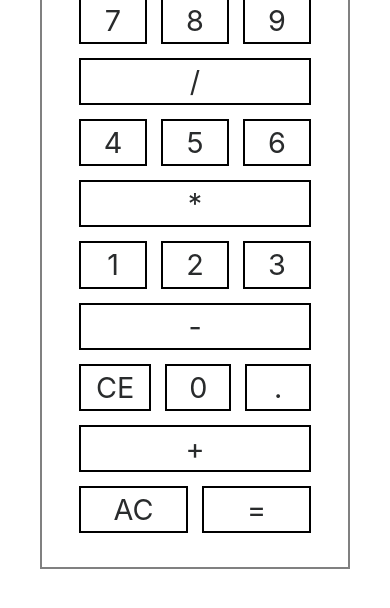
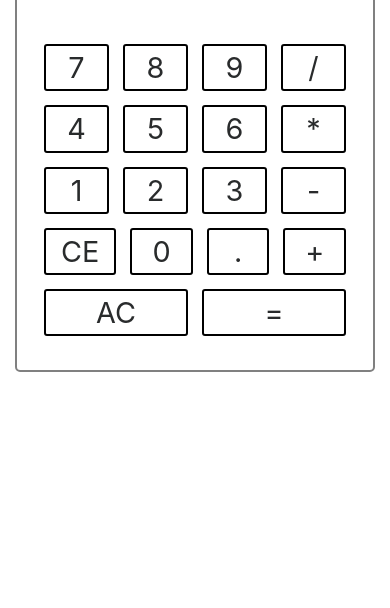
Before and after one commit to codeAWgit/calc, a plain HTML site: page index.html in a window 390 px wide. Shown: the part 236-844 px from the top of the page. Drawn offline with nearby package versions, Linux system fonts and the light colour scheme.

Commit message:
Made calcutator responsive to all sizes and added a max width. I added a fun screen intro. I removed the small amount of jQuery.

```diff
--- a/index.html
+++ b/index.html
@@ -11,7 +11,6 @@
 
     <link rel="stylesheet" href="style.css">
 
-    <script defer="true" src="https://ajax.googleapis.com/ajax/libs/jquery/3.3.1/jquery.min.js"></script>
     <script defer="true" src="script.js"></script>
 
 </head>
@@ -20,12 +19,13 @@
         <div class="row">
             <div class="col"></div>
             <div class="col"></div>
-            <div class="col-md-4 calcBody">
+            <div class="col-sm-8 col-md-6 col-lg-5 col-xl-4">
+                <div class="calcBody">
                     <div class="row">
                         <div class="col"><h2>basic calc</h2></div>
                     </div>
                     <div class="row">
-                        <div class="col calcScreen">0</div>
+                            <div class="col calcScreen">Let's get calculating!</div>
                             <!-- Let's get calculating! -->
                     </div>
                     <div class="container calcButtons">
@@ -33,32 +33,34 @@
                             <div class="col bttn" onclick="numToScreen('7')">7</div>
                             <div class="col bttn" onclick="numToScreen('8')">8</div>
                             <div class="col bttn" onclick="numToScreen('9')">9</div>
-                        <div class="col bttn" onclick="operation('divide')">/</div>
+                            <div title="Divide" class="col bttn" onclick="operation('divide')">/</div>
                         </div>
                         <div class="row text-center">
                             <div class="col bttn" onclick="numToScreen('4')">4</div>
                             <div class="col bttn" onclick="numToScreen('5')">5</div>
                             <div class="col bttn" onclick="numToScreen('6')">6</div>
-                        <div class="col bttn" onclick="operation('multiply')">*</div>
+                            <div title="Multiply" class="col bttn" onclick="operation('multiply')">*</div>
                         </div>
                         <div class="row text-center">
                             <div class="col bttn" onclick="numToScreen('1')">1</div>
                             <div class="col bttn" onclick="numToScreen('2')">2</div>
                             <div class="col bttn" onclick="numToScreen('3')">3</div>
-                        <div class="col bttn" onclick="operation('minus')">-</div>
+                            <div title="Subtract" class="col bttn" onclick="operation('minus')">-</div>
                         </div>
                         <div class="row text-center">
-                        <div class="col bttn" onclick="clrEntry('')">CE</div>
+                            <div title="Clear current entry" class="col bttn" onclick="clrEntry('')">CE</div>
                             <div class="col bttn" onclick="numToScreen('0')">0</div>
-                        <div class="col bttn" onclick="numToScreen('.')">.</div>
-                        <div class="col bttn" onclick="operation('plus')">+</div>
+                            <div title="Decimal" class="col bttn" onclick="numToScreen('.')">.</div>
+                            <div title="Add" class="col bttn" onclick="operation('plus')">+</div>
                         </div>
                         <div class="row text-center">
-                            <div class="col bttn" onclick="clrEntry('all')">AC</div>
-                            <div class="col bttn" onclick="equalTo()">=</div>
+                                <div title="Clear all user inputs" class="col bttn"
+                                    onclick="clrEntry('all')">AC</div>
+                                <div title="Equal" class="col bttn" onclick="equalTo()">=</div>
                         </div>
                     </div> <!-- calcButtons -->
                 </div> <!-- calcBody -->
+            </div>
             <div class="col"></div>
             <div class="col"></div>
         </div>
--- a/script.js
+++ b/script.js
@@ -7,7 +7,7 @@ let operationInfo = {
                     }
 
 function clrEntry(alsoNums) {
-    $('.calcScreen').text('0')   // May consider removing small amount of jQuery.
+    document.getElementsByClassName('calcScreen')[0].innerHTML = '0'
     operationInfo.entry = ''
     if (alsoNums) {
         operationInfo = {
@@ -27,7 +27,7 @@ function numToScreen(btnNum) {
     operationInfo.entry = operationInfo.entry.replace(/^[.]+/, '0.')
     operationInfo.entry = operationInfo.entry.replace(/([.]\d+)[.]+/, '$1')
 
-    $('.calcScreen').text( operationInfo.entry )
+    document.getElementsByClassName('calcScreen')[0].innerHTML = operationInfo.entry
 }
 
 function operation(operator, forEqual = false) {
--- a/style.css
+++ b/style.css
@@ -3,9 +3,11 @@ h2 {
 }
 
 .calcBody {
-    margin: 30px 40px 0px 40px;
-    padding: 20px 30px;
+    max-width: 400px;
+    margin: 30px 0px 0px 0px;
+    padding: 20px 20px;
     border: 2px solid grey;
+    border-radius: 5px;
     font-size: 1.8em;
 }
 
@@ -14,10 +16,12 @@ h2 {
     padding: 5px 10px;
     text-align: right;
     border: 2px solid black;
+    border-radius: 4px;
     font-size: 1.1em;
 }
 
 .bttn {
     border: 2px solid black;
+    border-radius: 3px;
     margin: 0px 7px 14px 7px;
 }
```
Lines whose indentation alone changed are shown as unchanged.
